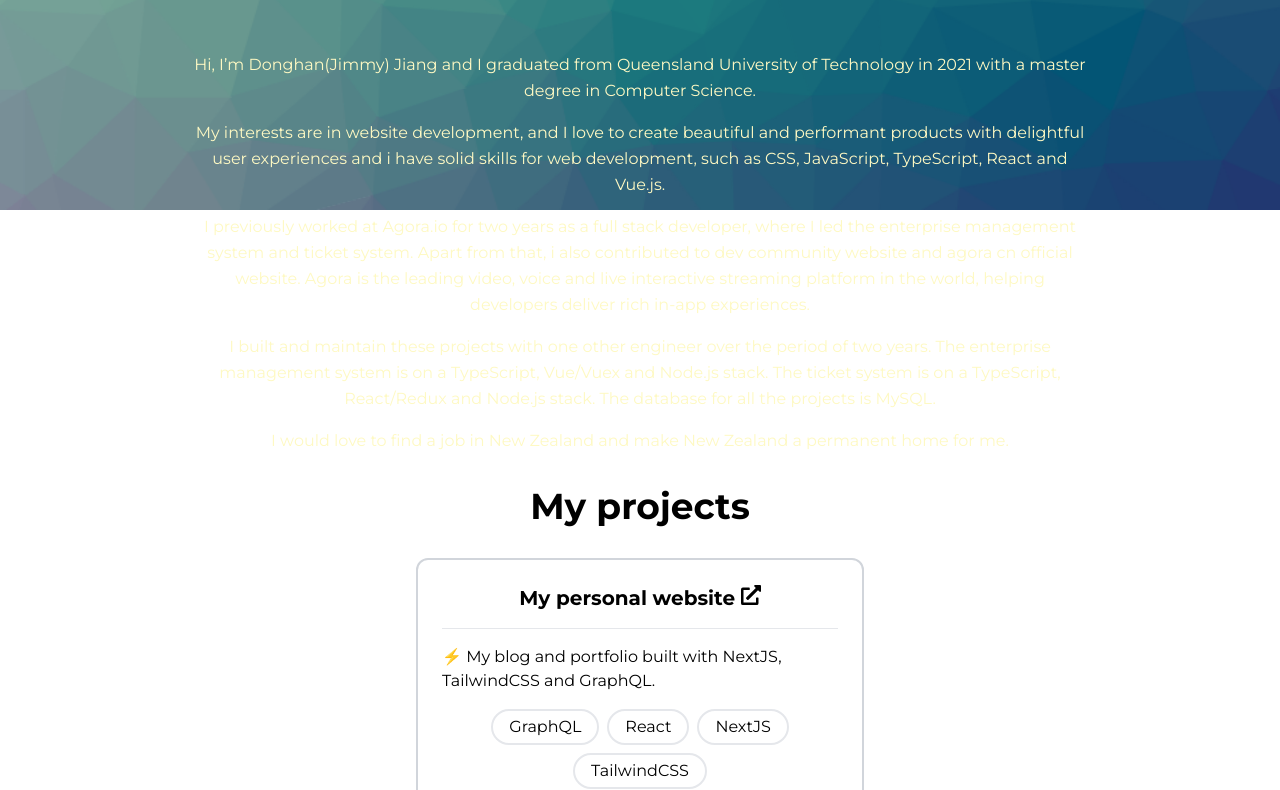
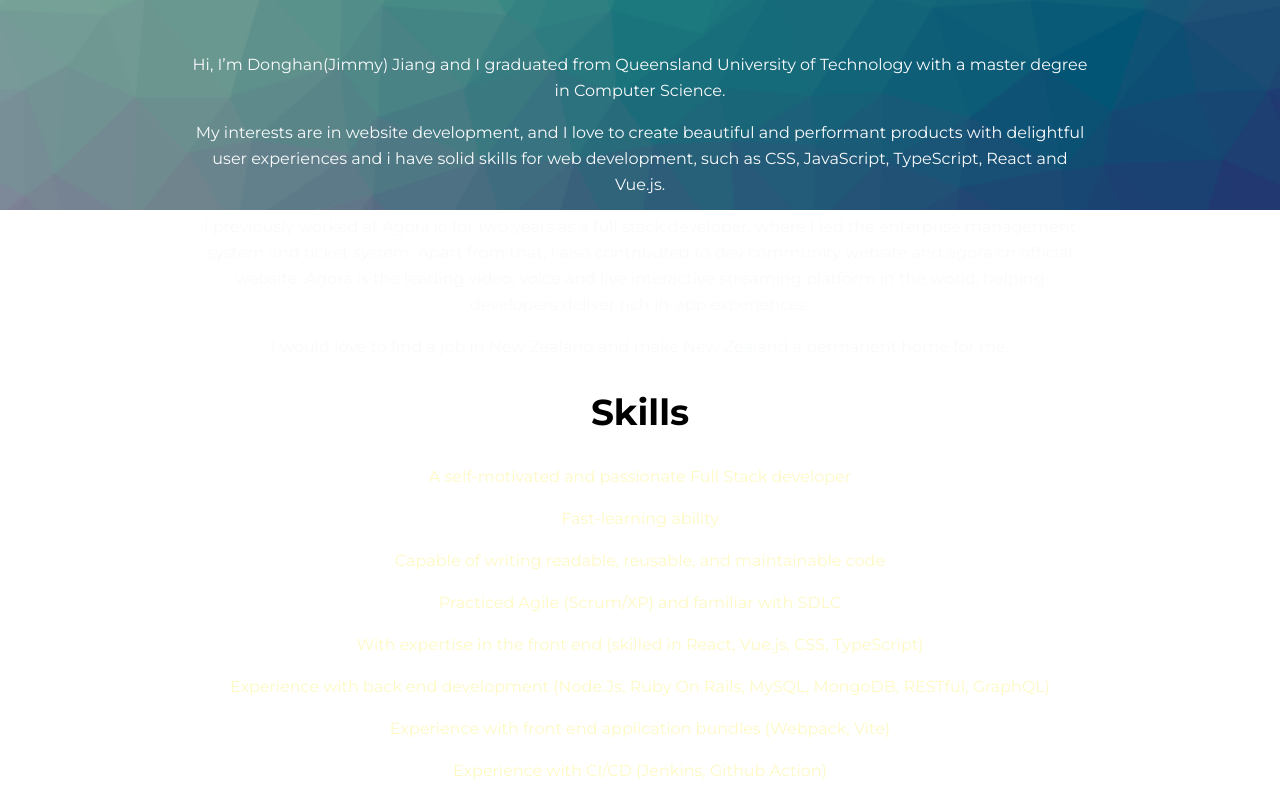
Before and after one commit to jiangdonghan/nextjs-blog, a Next.js app: page /portfolio in a window 1280 px wide. Shown: the part 590-1380 px from the top of the page. Built offline with nearby package versions, Linux system fonts and the light colour scheme.

Commit message:
feat: add my skills

```diff
--- a/public/metadata/portfolio.ts
+++ b/public/metadata/portfolio.ts
@@ -10,11 +10,15 @@ export const PortfolioData = {
   about: {
     title: 'My Background',
     description: [
-      'Hi, I’m Donghan(Jimmy) Jiang and I graduated from Queensland University of Technology in 2021 with a master degree in Computer Science.',
-      'My interests are in website development, and I love to create beautiful and performant products with delightful user experiences and i have solid skills for web development, such as CSS, JavaScript, TypeScript, React and Vue.js.',
-      'I previously worked at Agora.io for two years as a full stack developer, where I led the enterprise management system and ticket system. Apart from that, i also contributed to dev community website and agora cn official website. Agora is the leading video, voice and live interactive streaming platform in the world, helping developers deliver rich in-app experiences.',
-      'I built and maintain these projects with one other engineer over the period of two years. The enterprise management system is on a TypeScript, Vue/Vuex and Node.js stack. The ticket system is on a TypeScript, React/Redux and Node.js stack. The database for all the projects is MySQL.',
-      'I would love to find a job in New Zealand and make New Zealand a permanent home for me.',
+      'A self-motivated and passionate Full Stack developer',
+      'Fast-learning ability',
+      'Capable of writing readable, reusable, and maintainable code',
+      'Practiced Agile (Scrum/XP) and familiar with SDLC',
+      'With expertise in the front end (skilled in React, Vue.js, CSS, TypeScript)',
+      'Experience with back end development (Node.Js, Ruby On Rails, MySQL, MongoDB, RESTful, GraphQL)',
+      'Experience with front end application bundles (Webpack, Vite)',
+      'Experience with CI/CD (Jenkins, Github Action)\n',
+      'Hands-on experience on development and deployment projects on Amazon AWS',
     ],
   },
   skills: [
--- a/src/pages/portfolio/index.tsx
+++ b/src/pages/portfolio/index.tsx
@@ -11,6 +11,33 @@ const PortfolioPage = () => {
         About Me
       </h2>
       <div className='mx-auto mt-12 max-w-4xl'>
+        <div className='text-left text-base leading-relaxed text-gray-50 md:text-center'>
+          <p className='mb-4'>
+            Hi, I’m Donghan(Jimmy) Jiang and I graduated from Queensland
+            University of Technology with a master degree in Computer Science.
+          </p>
+          <p className='mb-4'>
+            My interests are in website development, and I love to create
+            beautiful and performant products with delightful user experiences
+            and i have solid skills for web development, such as CSS,
+            JavaScript, TypeScript, React and Vue.js.
+          </p>
+          <p className='mb-4'>
+            I previously worked at Agora.io for two years as a full stack
+            developer, where I led the enterprise management system and ticket
+            system. Apart from that, i also contributed to dev community website
+            and agora cn official website. Agora is the leading video, voice and
+            live interactive streaming platform in the world, helping developers
+            deliver rich in-app experiences.
+          </p>
+          <p className='mb-4'>
+            I would love to find a job in New Zealand and make New Zealand a
+            permanent home for me.
+          </p>
+        </div>
+        <h2 className='mt-8 mb-8 text-center text-2xl font-extrabold md:text-4xl'>
+          Skills
+        </h2>
         <div className='text-left text-base leading-relaxed text-yellow-100 md:text-center'>
           {PortfolioData.about.description.map((item, index) => {
             return (
```
